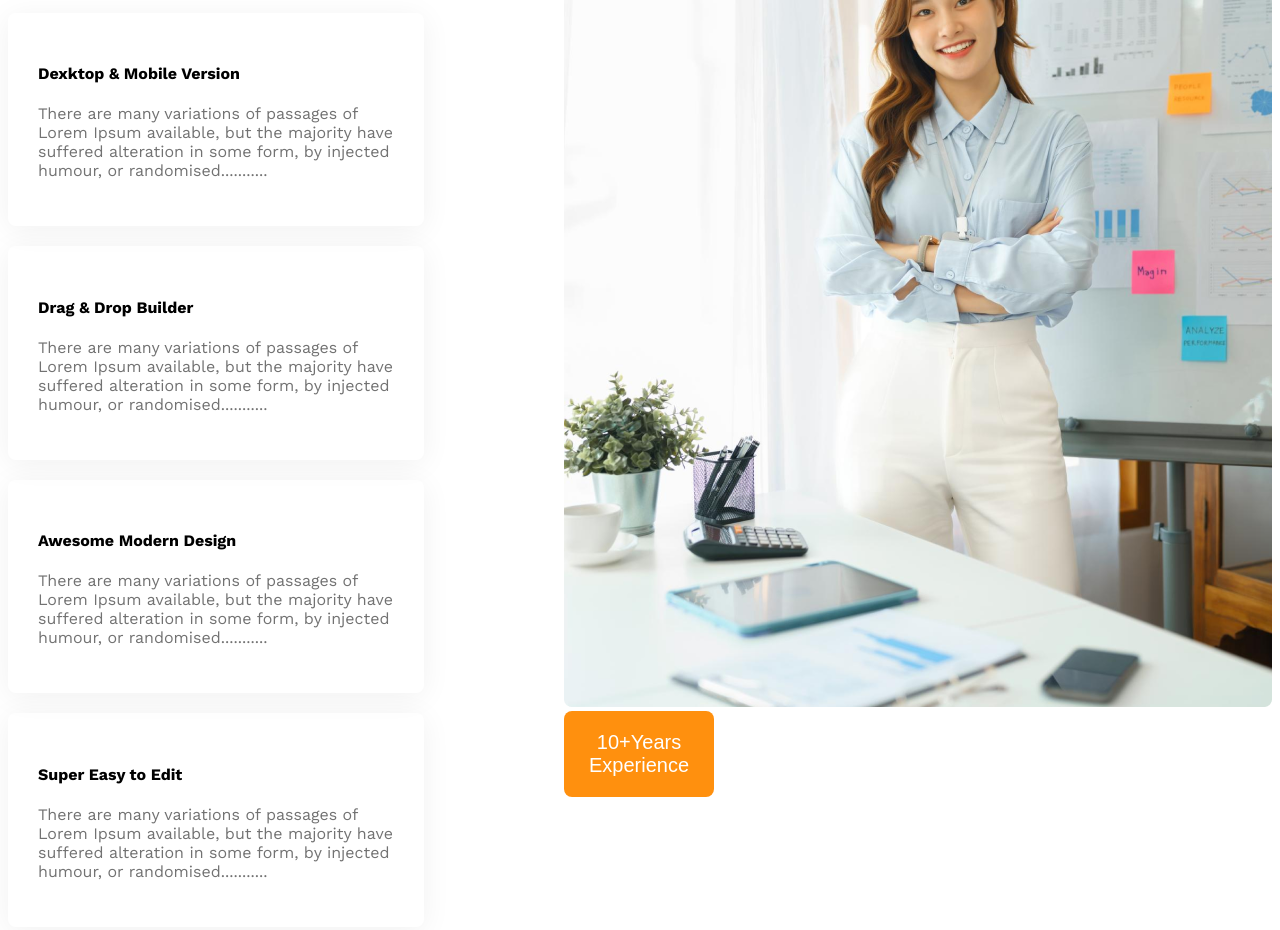
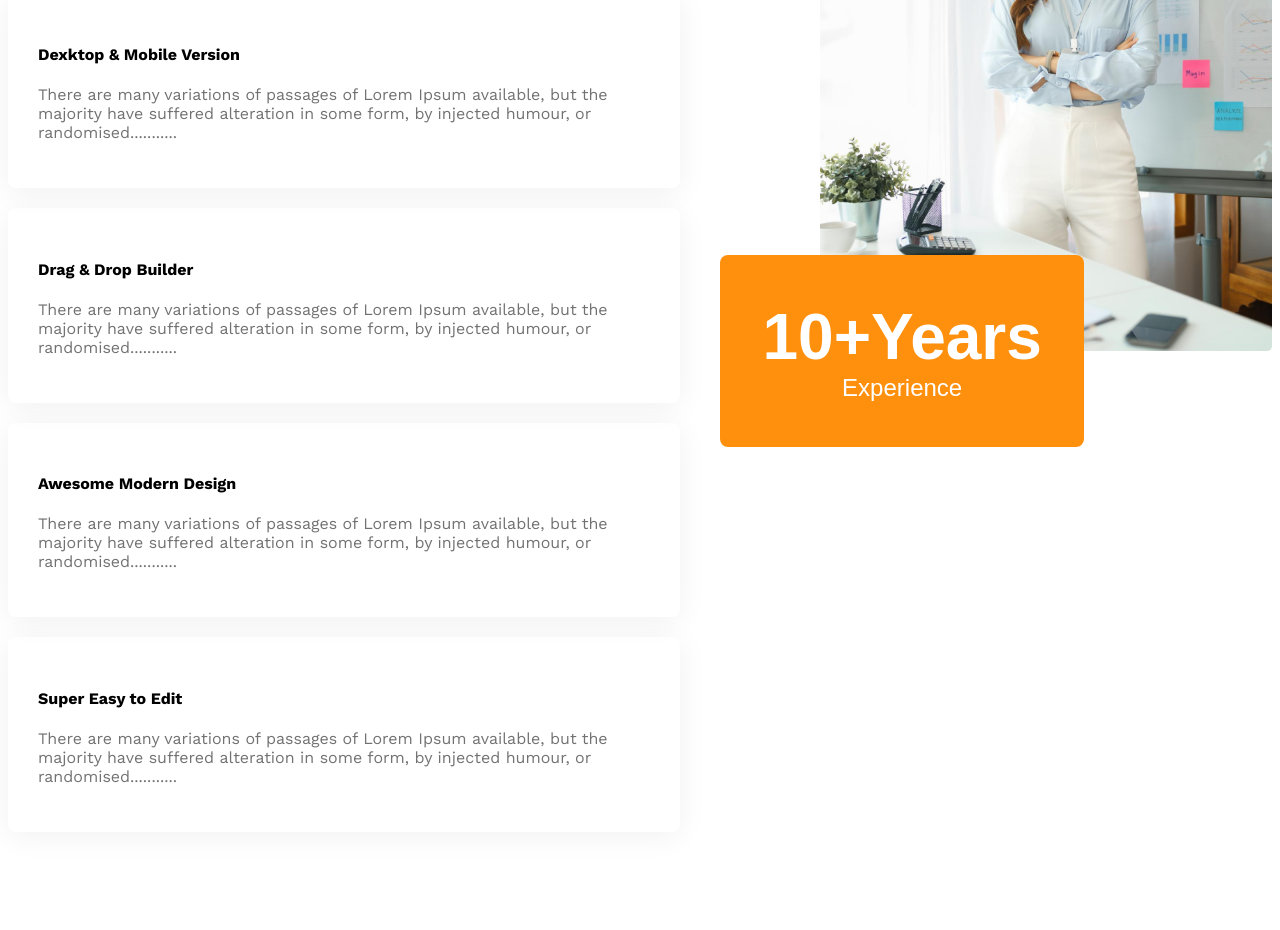
Before and after one commit to Apurba2283/g3-architects-responsive-website, a plain HTML site: page index.html in a window 1280 px wide. Shown: the part 2427-3357 px from the top of the page. Drawn offline with nearby package versions, Linux system fonts and the light colour scheme.

Commit message:
added experience badge and made featured section responsive

```diff
--- a/index.html
+++ b/index.html
@@ -65,7 +65,7 @@
                     <p class="text-light-gray">There are many variations of passages of Lorem Ipsum available, but the majority have suffered alteration in some form, by injected humour, or randomised...........</p>
                  </div>
             </div>
-            <div>
+            <div class="featured-architect">
                 <img src="images/architect.png" alt="">
                 <button id="experience-badge" class="btn-primary">
                     <span id="experience-year">10+Years</span>
--- a/styles/architects.CSS
+++ b/styles/architects.CSS
@@ -146,6 +146,23 @@ main > section{
   margin-bottom: 0px;
 }
 
+#experience-badge{
+  padding: 45px 42px;
+  font-size: 1.5rem;
+  font-weight: 500px;
+  margin-left: -100px;
+  margin-top: -100px;
+}
+
+#experience-year{
+  font-size: 4rem;
+  font-weight: 700;
+}
+
+
+.featured-architect img{
+  width: 100%;
+}
 /* some facts related styles */
 
 
@@ -202,6 +219,7 @@ main > section{
 @media screen and(max-width: 576px) {
   .navbar,
   .nav-links,
+  .features,
   .teams{
     flex-direction: column;
   }
@@ -233,7 +251,7 @@ main > section{
 /* mediam size divice */
 
 @media screen and(min-width: 576px) and(max-width: 992px) {
-  .teams{
+  .teams, .features{
     flex-direction: column;
   }
   .our-features{
@@ -244,4 +262,8 @@ main > section{
     gap: 50px;
     justify-items: center;
   }
+  #experience-badge{
+    margin-top: 20px;
+    margin-left: 30px;
+  }
 }
```
